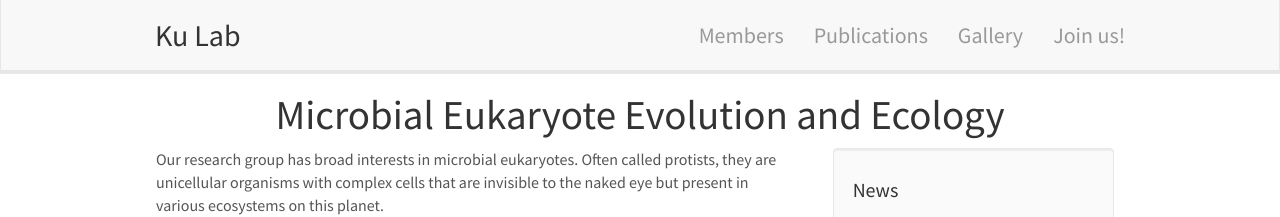
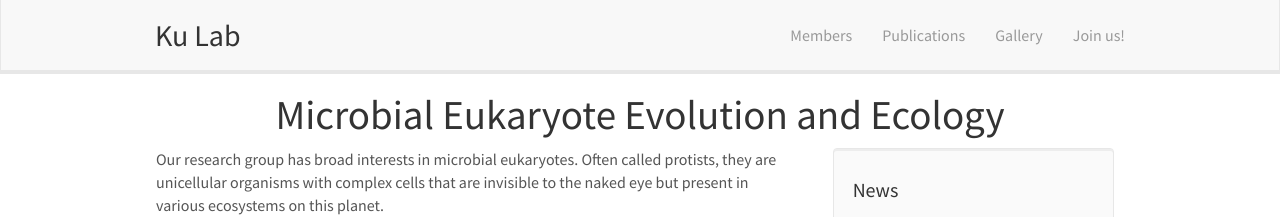
Before and after one commit to tzutongkao/Kao_Lab, a Jekyll site: the page built from _pages/home.md, in a window 1280 px wide. Shown: the top 217 px of the page. Built offline with Jekyll 4.4.1, drawn with Linux system fonts in a browser that asks for light colours; nearby versions of some CDN libraries.

Commit message:
Update _navbar.scss

```diff
--- a/_sass/bootstrap/_navbar.scss
+++ b/_sass/bootstrap/_navbar.scss
@@ -91,7 +91,7 @@
 .navbar-fixed-bottom {
   .navbar-collapse { // adjust site header
     max-height: $navbar-collapse-max-height;
-    font-size: 22px;
+
     @media (max-device-width: $screen-xs-min) and (orientation: landscape) {
       max-height: 200px;
     }
```
